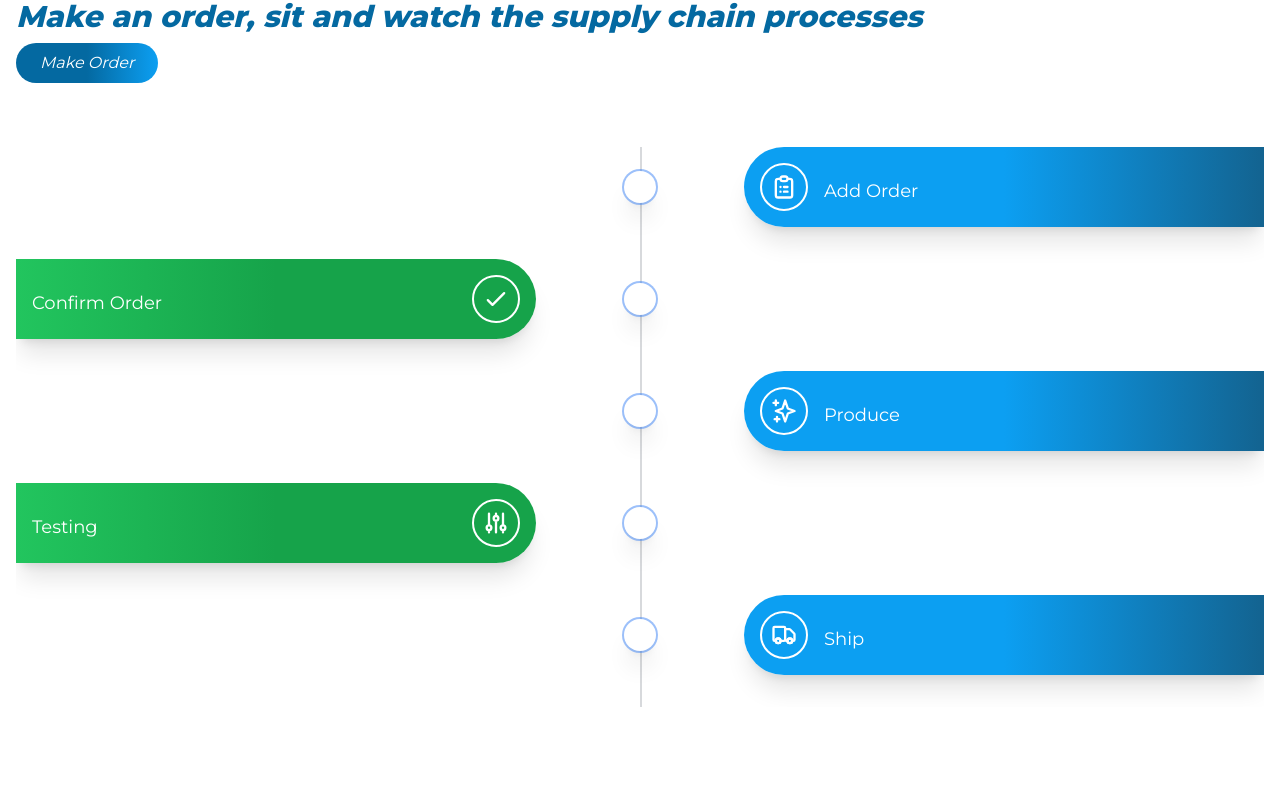
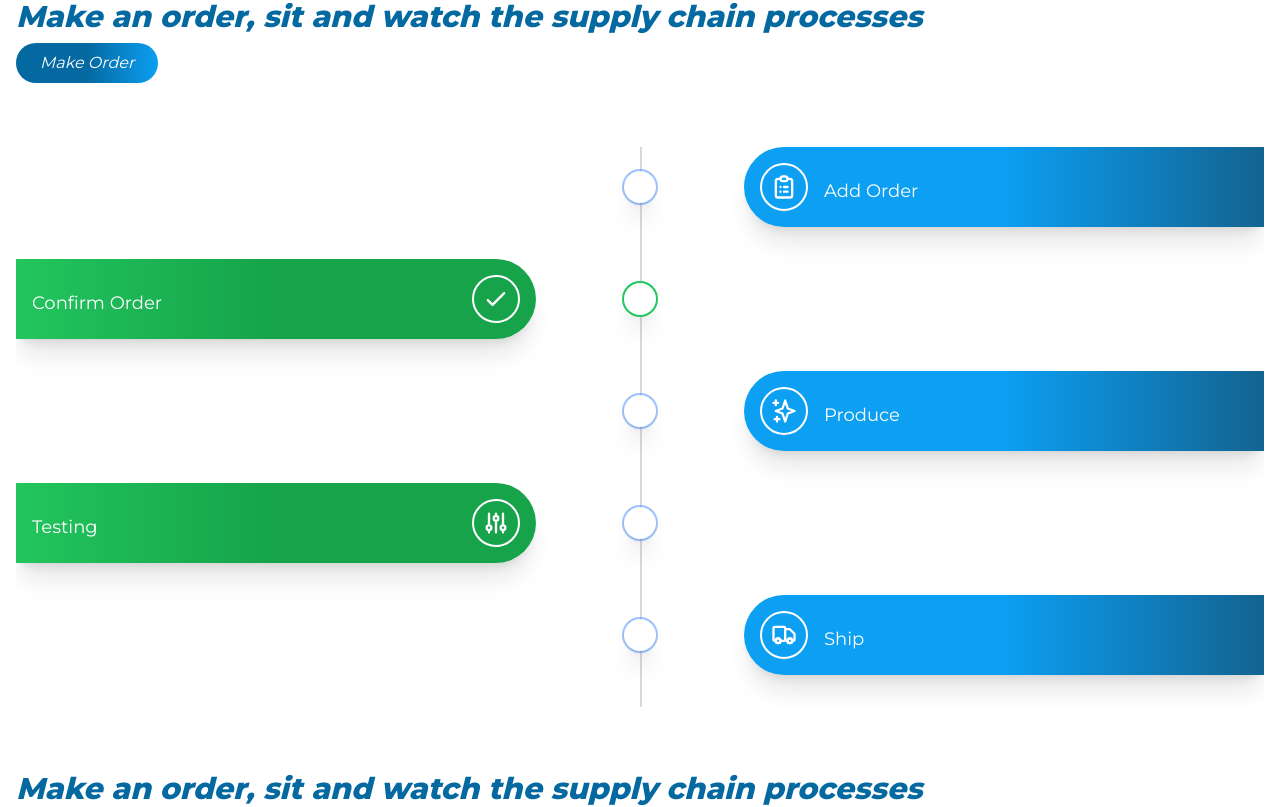
Before and after one commit to mendsalbert/schain, a Next.js app: page / in a window 1280 px wide. Shown: the part 2108-2915 px from the top of the page. Before the commit the page ends 2815 px from the top, so only its background shows below. Built offline with nearby package versions, Linux system fonts and the light colour scheme.

Commit message:
schain ui

```diff
--- a/pages/index.tsx
+++ b/pages/index.tsx
@@ -51,10 +51,7 @@ const Index = (props: Props) => {
 
         <div className="mt-16 h-full">
           <div className="relative wrap overflow-hidden h-full">
-            <div
-              className="border-2-2 absolute border-opacity-20 left-[50%] border-gray-700 h-full border"
-              // style="left: 50%"
-            ></div>
+            <div className="border-2-2 absolute border-opacity-20 left-[50%] border-gray-700 h-full border"></div>
 
             <div className="mb-8 flex justify-between items-center w-full right-timeline">
               <div className="order-1 w-5/12"></div>
@@ -71,7 +68,7 @@ const Index = (props: Props) => {
 
             <div className="mb-8 flex justify-between flex-row-reverse items-center w-full left-timeline">
               <div className="order-1 w-5/12"></div>
-              <div className="z-20 flex items-center order-1 ring-2 bg-white shadow-xl w-8 h-8 rounded-full">
+              <div className="z-20 flex items-center order-1 ring-2 ring-green-500 bg-white shadow-xl w-8 h-8 rounded-full">
                 <h1 className="mx-auto text-white font-semibold text-lg">2</h1>
               </div>
               {/* <div className="order-1 bg-gradient-to-r from-green-500 via-green-600 text-white to-green-600 rounded-lg shadow-xl w-5/12  p-4"> */}
@@ -128,6 +125,11 @@ const Index = (props: Props) => {
             </div>
           </div>
         </div>
+        <div className="mt-16 h-full">
+          <p className="text-left font-extrabold text-3xl italic text-[#0469A1]">
+            Make an order, sit and watch the supply chain processes
+          </p>
+        </div>
       </div>
     </div>
   );
```
